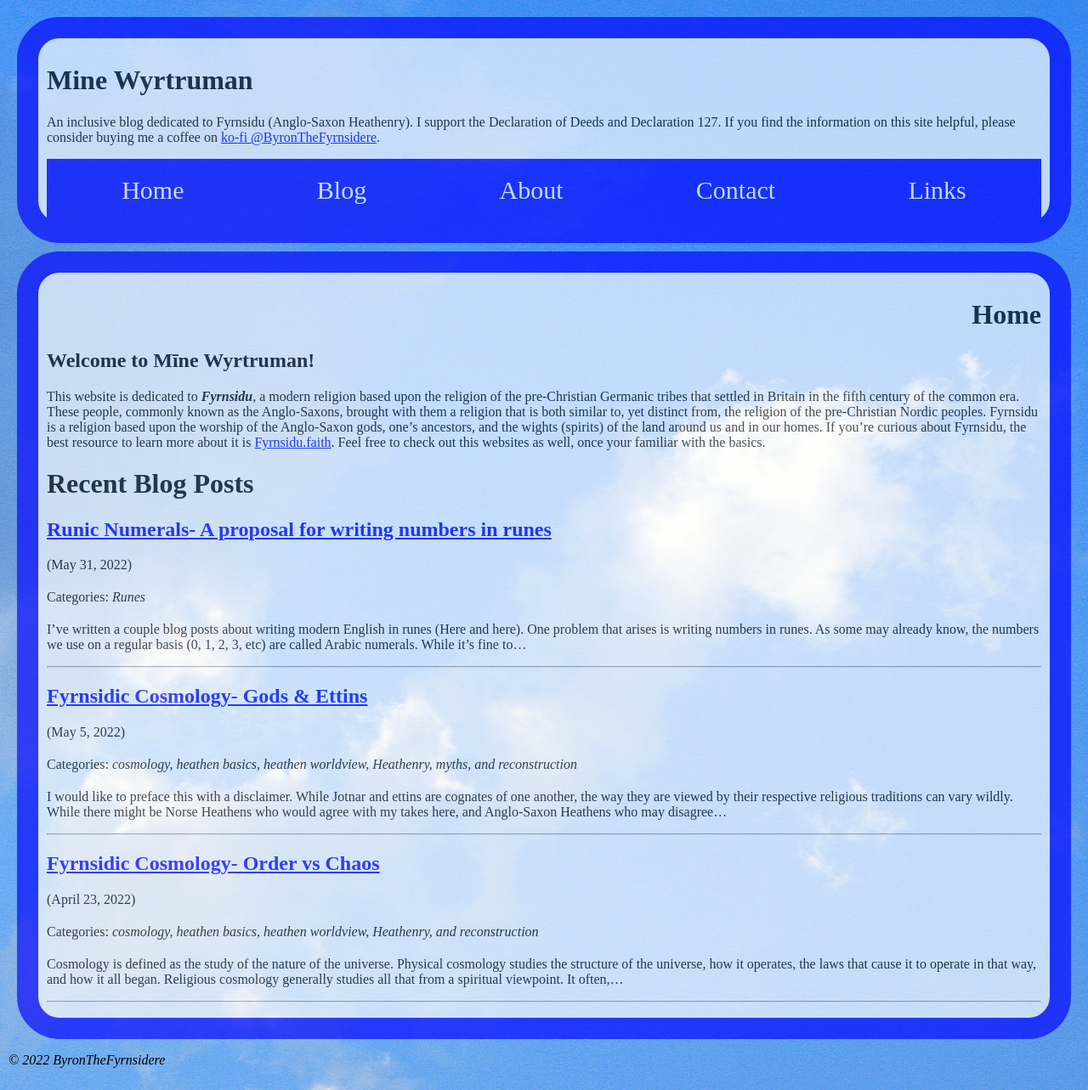
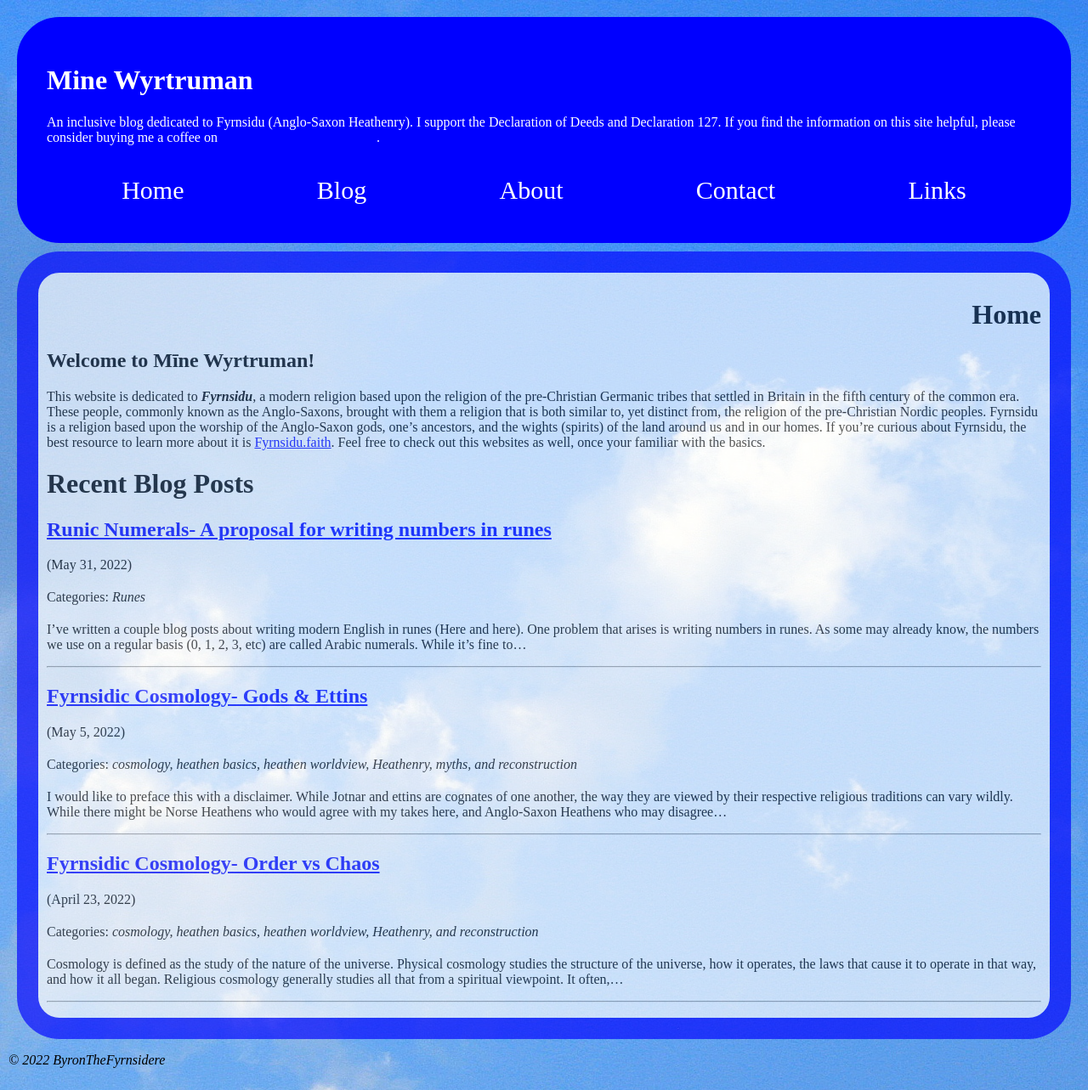
Before and after one commit to byronpendason/byronpendason.github.io, a Jekyll site: the page built from index.md, in a window 1280 px wide. Shown: the whole page at 85% size. Built offline with Jekyll 4.4.1, drawn with Linux system fonts in a browser that asks for light colours; our own code applies the rules of GitHub Pages for plain Markdown files; comment, search, counter and statistics services are not loaded.

Commit message:
Update style.css

```diff
--- a/css/style.css
+++ b/css/style.css
@@ -15,16 +15,18 @@
         border-width: 25px;
         border-color: blue;
         border-radius: 50px;
-        background-color: white;
-        color: black;
-        opacity: 0.66;
+        background-color: blue;
+        color: white;
         padding-bottom: 0px;
+        margin-bottom: 10px;
       }
       nav ul {
         display: flex;
         list-style: none;
         margin: 0px;
         padding: 10px;
+        border-width: 25px;
+        border-radius: 50px;
         background-color:blue;
         margin-bottom: 0px;
       }
@@ -60,6 +62,7 @@
         background-color: white;
         color: black;
         opacity: 0.66;
+        margin-top: 10px;
       }
       #content h1:first-child {
         text-align: right;
```
